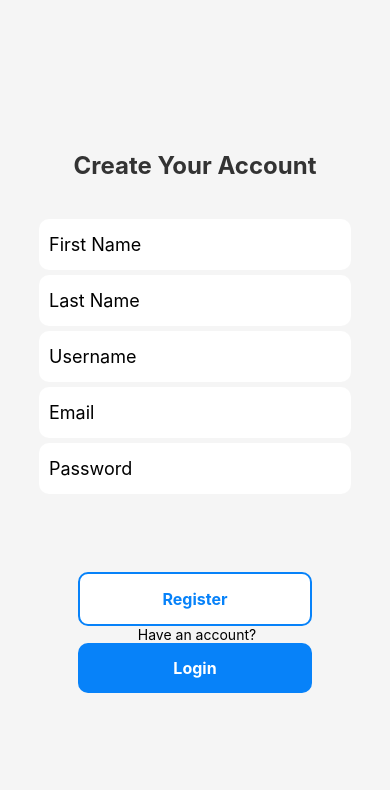
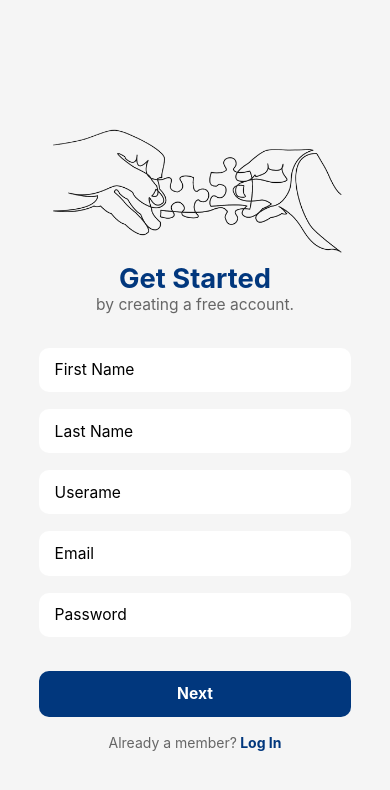
Before and after one commit to shifa004/fixiety-mobile-app, a React Native app: screen /Register in a window 390 px wide. Shown: the top 790 px of the page. Built offline with nearby package versions, Linux system fonts and the light colour scheme.

Commit message:
styled login, register

```diff
--- a/components/Entry.js
+++ b/components/Entry.js
@@ -10,9 +10,7 @@ const screenWidth = Dimensions.get('window').width
 const screenHeight = Dimensions.get('window').height
 
 const Entry = ({route, navigation}) => {
-    const ent = route.params.e
-    console.log(ent)
-
+    const ent = route.params?.e
     const formatDate = (dateString) => {
       const days = ['Sunday', 'Monday', 'Tuesday', 'Wednesday', 'Thursday', 'Friday', 'Saturday'];
       const months = ['January', 'February', 'March', 'April', 'May', 'June', 'July', 'August', 'September', 'October', 'November', 'December'];
--- a/components/Journal.js
+++ b/components/Journal.js
@@ -1,18 +1,38 @@
-import React, { useState } from 'react';
+import React, { useState, useEffect } from 'react';
 import { View, TextInput, StyleSheet, Button, SafeAreaView, Dimensions, TouchableOpacity, Text, KeyboardAvoidingView, Platform, ScrollView } from 'react-native';
 import {AntDesign} from 'react-native-vector-icons';
-import {doc, setDoc, addDoc, collection} from "firebase/firestore";
-import { db } from './config';
+import {doc, setDoc, collection, getDocs, query, where} from "firebase/firestore";
+import { db, auth } from './config';
 import Success from './Success';
+
 
 const screenWidth = Dimensions.get('window').width
 const screenHeight = Dimensions.get('window').height
 
 const Journal = ({ route, navigation }) => {
-  const email = route.params?.email;
   const [entry, setEntry] = useState('');
   const [disabled,setDisabled]=useState(true);
   const [isModalVisible, setModalVisible] = useState(false);
+  const [username, setUsername] = useState();
+
+  const [currentUser, setCurrentUser] = useState(null);
+
+  useEffect(() => {
+    const unsubscribe = auth.onAuthStateChanged(user => {
+      if (user) {
+        // User is signed in
+        setCurrentUser(user);
+      } else {
+        // No user is signed in
+        setCurrentUser(null);
+      }
+    });  return () => unsubscribe();
+  }, []);
+
+  useEffect(()=>{
+    getName()
+    return ()=>{}
+  },)
 
   const changeInput = (e) => {
     if (e === '') {
@@ -45,20 +65,22 @@ const Journal = ({ route, navigation }) => {
     return date + '-' + month + '-' + year;
   }
 
-  const mySet = async() => {
-    const docRef = doc(db, "users", studentId)
-    await setDoc(docRef, { name: name, GPA: GPA, }, {merge:true})
-    .then(() => { console.log('data submitted')
-    setStudentID('')
-    setName('')
-    setGPA('')})
-    .catch((error) => { console.log(error.message) })
-}
+  const getName = async () => {
+    const q = query(collection(db, "accounts"), where("email", "==", currentUser.email));
+    const docs = await getDocs(q);
+    let x = ''
+    docs.forEach((doc) => {
+      x = doc.data().username
+    });
+    setUsername(x)
+  }
 
   async function addEntry() {
       const currentDate = formatDate();
       const docRef = doc(db, "entries", currentDate)
+      let name = username;
       await setDoc(docRef, {
+        username: name,
         score: route.params.anxietyScore,
         feel: route.params.feel,
         entry: entry,
@@ -76,9 +98,10 @@ const Journal = ({ route, navigation }) => {
 
   const closeModal = () => {
     setModalVisible(false);
-    navigation.navigate('JournalCalendar')
+    navigation.navigate('JournalCalendar', {username: username})
   };
 
+  getName()
   return (
     <KeyboardAvoidingView style={styles.container} behavior={Platform.OS == 'ios' ? "padding" : "height"}>
         <View style={styles.close}>
--- a/components/JournalCalendar.js
+++ b/components/JournalCalendar.js
@@ -1,40 +1,88 @@
-import { StyleSheet, Text, SafeAreaView, View, Dimensions, TouchableOpacity, ScrollView } from 'react-native'
+import { StyleSheet, Text, SafeAreaView, View, Dimensions, TouchableOpacity, ScrollView, LogBox } from 'react-native'
 import React, {useState, useEffect} from 'react'
-import {doc, setDoc, getDocs, addDoc, collection} from "firebase/firestore";
-import { db } from './config';
+import {doc, setDoc, getDocs, addDoc, collection, query, where} from "firebase/firestore";
+import { db, auth } from './config';
 import {Card, Avatar } from '@rneui/themed';
 import { MaterialCommunityIcons} from 'react-native-vector-icons';
+
+// Suppress specific warnings
+LogBox.ignoreAllLogs();
 
 const screenWidth = Dimensions.get('window').width
 const screenHeight = Dimensions.get('window').height
 
 const JournalCalendar = ({route,navigation}) => {
   const [entries, setEntries] = useState([]);
+  const [todayEntryExists, setTodayEntryExists] = useState(false);
+  const [currentUser, setCurrentUser] = useState(null);
+  const [username, setUsername] = useState();
+
+  useEffect(() => {
+    const unsubscribe = auth.onAuthStateChanged(user => {
+      if (user) {
+        // User is signed in
+        setCurrentUser(user);
+      } else {
+        // No user is signed in
+        setCurrentUser(null);
+      }
+    });  return () => unsubscribe();
+  }, []);
+
+  useEffect(()=>{
+    getName()
+    return ()=>{}
+  },)
+
   useEffect(() => {
     readAll();
+    return ()=>{}
   });
 
-  const readAll = async () => {
-    const docs = await getDocs(collection(db, "entries"));
-    const temp = []
+  const getName = async () => {
+    const q = query(collection(db, "accounts"), where("email", "==", currentUser?.email));
+    const docs = await getDocs(q);
+    let x = ''
     docs.forEach((doc) => {
-      let t = {}
-      t['date'] = doc.id
-      t['entry'] = doc.data().entry
-      t['feel'] = doc.data().feel
-      t['score'] = doc.data().score
-      temp.push(t)
+      x = doc.data().username
     });
-    temp.sort((a, b) => parseDate(a.date) - parseDate(b.date));
-    setEntries([...temp]);
-
+    setUsername(x)
   }
 
-  const getCurrentDate=()=>{
+  const readAll = async () => {
+    const originalDate = getCurrentDate();
+    const parts = originalDate.split('-');
+    const todayDateString = `${parseInt(parts[2], 10)}-${parseInt(parts[1], 10)}-${parts[0]}`;
+    try {
+      if (currentUser.email){
+      const q = query(collection(db, "entries"), where("username", "==", username));
+      const docs = await getDocs(q);
+      const temp = [];
+      docs.forEach((doc) => {
+        let t = {};
+        t['date'] = doc.id;
+        t['entry'] = doc.data().entry;
+        t['feel'] = doc.data().feel;
+        t['score'] = doc.data().score;
+        temp.push(t);
+        if (doc.id === todayDateString) {
+          setTodayEntryExists(true);
+        }
+      });
+      temp.sort((a, b) => parseDate(a.date) - parseDate(b.date));
+      setEntries([...temp]);
+    }
+    } catch (error) {
+      console.log(error.message);
+    }
+  };
+
+
+  const getCurrentDate = () => {
     var date = new Date().getDate();
     var month = new Date().getMonth() + 1;
     var year = new Date().getFullYear();
-    return date + '-' + month + '-' + year;
+    return `${year}-${month}-${date}`;
   }
 
   function parseDate(dateStr) {
@@ -55,6 +103,17 @@ const JournalCalendar = ({route,navigation}) => {
   return (
     <SafeAreaView style ={styles.container}>
       <ScrollView contentContainerStyle ={styles.all}>
+      <TouchableOpacity
+          style={styles.logButton}
+          onPress={() => {
+            if (!todayEntryExists) {
+              navigation.navigate('Scale'); // Assuming 'Scale' is the name of your component to log an entry
+            }
+          }}
+          disabled={todayEntryExists}
+        >
+        <Text style={[styles.logButtonText, {color: todayEntryExists ? 'grey' : 'black',}]}>Log Today's Mood</Text>
+        </TouchableOpacity>
         {(entries.map((x, i) => {
           const e = findEmojiByLabel(x.feel);
           return (
@@ -113,5 +172,17 @@ const styles = StyleSheet.create({
   },
   scr: {
     fontSize: screenWidth*0.04
-  }
+  },
+  logButton: {
+    width: screenWidth - 40, // Subtracts the margins on the left and right
+    backgroundColor: '#e0e0e0', // Placeholder color
+    alignItems: 'center',
+    justifyContent: 'center',
+    padding: 10,
+    borderRadius: 5,
+    margin: 20,
+  },
+  logButtonText: {
+    fontWeight: 'bold',
+  },
 })
--- a/components/Login.js
+++ b/components/Login.js
@@ -1,8 +1,11 @@
-import { StyleSheet, TextInput, View,TouchableOpacity,Text,KeyboardAvoidingView, Alert } from 'react-native'
-import React,{useEffect, useState} from 'react';
+import React, { useState, useEffect } from 'react';
+import { StyleSheet, TextInput, View, TouchableOpacity, Text, KeyboardAvoidingView, Platform, Image, Alert, Dimensions } from 'react-native';
 import { createUserWithEmailAndPassword, signInWithEmailAndPassword } from "firebase/auth";
 import { db, auth } from './config';
 import { doc, getDoc } from "firebase/firestore";
+
+const screenWidth = Dimensions.get('window').width
+const screenHeight = Dimensions.get('window').height
 
 const Login = ({navigation}) => {
 
@@ -33,32 +36,57 @@ const Login = ({navigation}) => {
         } else {
         // doc.data() will be undefined in this case
         console.log("No such document!");
+        Alert.alert('Error', 'Invalid email or password');
+        setSignedIn(false);
         }
         console.log('Logged in')
         setSignedIn(true)
         console.log("Email retrieved from docSnap:", docSnap.data().email);
         navigation.navigate('MyDrawer', {email: docSnap.data().email})
     })
-    .catch((error) => {console.log(error.message);
-    setSignedIn(false)})
+    .catch((error) => {
+      console.log(error.message);
+      setSignedIn(false)
+      Alert.alert('Error', 'Login failed. Please try again.');
+    })
   }
 
   return (
-    <KeyboardAvoidingView style={styles.container}>
+    <KeyboardAvoidingView behavior={Platform.OS == 'ios' ? "padding" : "height"} style={styles.container}>
+      <View style={styles.logoContainer}>
+        <Image
+          source={require('../assets/login.png')}
+          style={styles.logo}
+        />
+        <Text style={styles.title}>Welcome back</Text>
+        <Text style={styles.subtitle}>sign in to access your account</Text>
+      </View>
+
       <View style={styles.inputContainer}>
-        <TextInput placeholder='Email' value={email} onChangeText={text =>  setEmail(text)} style={styles.input} autoCorrect={false} autoCapitalize={'none'}/>
-        <TextInput placeholder='Password' value={password} onChangeText={text =>  setPassword(text)} style={styles.input}secureTextEntry/>
+        <TextInput
+          placeholder='Enter your email'
+          value={email}
+          onChangeText={text => setEmail(text)}
+          style={styles.input}
+          autoCorrect={false}
+          autoCapitalize='none'
+          keyboardType='email-address'
+        />
+        <TextInput
+          placeholder='Password'
+          value={password}
+          onChangeText={text => setPassword(text)}
+          style={styles.input}
+          secureTextEntry
+        />
       </View>
-      <View>
-      </View>
+
       <View style={styles.buttonContainer}>
         <TouchableOpacity style={styles.button} onPress={handleLogin}>
-          <Text style={styles.buttonText}>Login</Text>
+          <Text style={styles.buttonText}>Next</Text>
         </TouchableOpacity>
-
-        <Text>Don't have an account?</Text>
-        <TouchableOpacity style={[styles.button, styles.buttonOutLine]} onPress={handleRegister}>
-          <Text style={[styles.buttonText, styles.buttonOutLineText]}>Register</Text>
+        <TouchableOpacity onPress={handleRegister}>
+          <Text style={styles.registerText}>New Member? <Text style={styles.registerNowText}>Register now</Text></Text>
         </TouchableOpacity>
       </View>
     </KeyboardAvoidingView>
@@ -70,51 +98,69 @@ export default Login
 const styles = StyleSheet.create({
   container: {
     flex: 1,
+    backgroundColor: 'white',
+    alignItems: 'center',
     justifyContent: 'center',
-    alignItems: 'center'
+  },
+  logoContainer: {
+    alignItems: 'center',
+    marginBottom: screenHeight*0.03,
+  },
+  logo: {
+    height: screenHeight*0.4,
+    width: screenWidth*0.9
+  },
+  title: {
+    fontSize: screenWidth*0.08,
+    fontWeight: 'bold',
+    color: '#01377D',
+  },
+  subtitle: {
+    fontSize: screenWidth*0.04,
+    color: '#666',
+  },
+  inputContainer: {
+    width: screenWidth*0.8,
   },
   input: {
-    fontSize: 18,
-    backgroundColor: 'white',
-    paddingHorizontal: 10,
-    paddingVertical: 15,
+    backgroundColor: '#fff',
+    paddingHorizontal: screenWidth*0.04,
+    paddingVertical: screenHeight*0.015,
     borderRadius: 10,
-    marginTop: 5
-  },
-  inputContainer: {
-    width: '80%'
+    marginTop: screenHeight*0.03,
+    fontSize: screenWidth*0.04,
+    shadowColor: '#000',
+    shadowOffset: {
+      width: 0,
+      height: 2,
+    },
+    shadowOpacity: 0.25,
+    shadowRadius: 3.84,
+    elevation: 5,
   },
   button: {
-    width: '100%',
+    backgroundColor: '#89ABE3', // Reddish color for the button
+    padding: screenWidth*0.035,
+    borderRadius: 10,
+    marginTop: screenHeight*0.03,
+    width: screenWidth*0.8,
     alignItems: 'center',
-    backgroundColor: '#0782F9',
-    borderRadius: 10,
-    padding: 15
   },
   buttonContainer: {
-    width: '60%',
-    justifyContent: 'center',
+    width: screenWidth*0.6,
     alignItems: 'center',
-    marginTop: 40
-  },
-  buttonOutLine: {
-    width: '100%',
-    alignItems: 'center',
-    backgroundColor: 'white',
-    borderRadius: 10,
-    padding: 15,
-    marginTop: 5,
-    borderColor: '#0782F9',
-    borderWidth: 2
   },
   buttonText: {
-    fontWeight: '700',
-    color: 'white',
-    fontSize: 16
+    color: '#fff',
+    fontSize: screenWidth*0.045,
+    fontWeight: 'bold',
   },
-  buttonOutLineText: {
-    fontWeight: '700',
-    color: '#0782F9',
-    fontSize: 16
-  }
-})
+  registerText: {
+    marginTop: screenHeight*0.03,
+    color: '#666',
+  },
+  registerNowText: {
+    color: '#01377D',
+    fontWeight: 'bold',
+  },
+});
--- a/components/MyDrawer.js
+++ b/components/MyDrawer.js
@@ -1,6 +1,5 @@
 import Forum from './Forum';
 import Home from './Home';
-import Journal from './Journal';
 import { createDrawerNavigator } from '@react-navigation/drawer';
 import JournalCalendar from './JournalCalendar';
 
@@ -10,8 +9,8 @@ const MyDrawer = () => {
   return (
     <Drawer.Navigator>
       <Drawer.Screen name="Home" component={Home} />
-      <Drawer.Screen name="Journal" component={JournalCalendar} />
-      <Drawer.Screen name="Forum" component={Forum} />
+      {/* <Drawer.Screen name="Journal" component={JournalCalendar} />
+      <Drawer.Screen name="Forum" component={Forum} /> */}
     </Drawer.Navigator>
   );
 }
--- a/components/Register.js
+++ b/components/Register.js
@@ -1,4 +1,4 @@
-import { StyleSheet, TextInput, Dimensions, View,TouchableOpacity,Text,KeyboardAvoidingView, Alert } from 'react-native'
+import { StyleSheet, TextInput, Dimensions, View,TouchableOpacity,Text, KeyboardAvoidingView, Platform, Alert , Image} from 'react-native'
 import React,{useEffect, useState} from 'react';
 import { createUserWithEmailAndPassword } from "firebase/auth";
 import { setDoc, doc } from "firebase/firestore";
@@ -46,27 +46,65 @@ const Register = ({navigation}) => {
   }
 
   return (
-    <KeyboardAvoidingView style={styles.container}>
-      <Text style={styles.title}>Create Your Account</Text>
+    <KeyboardAvoidingView behavior={Platform.OS == 'ios' ? "padding" : "height"} style={styles.container}>
+      <View style={styles.headerContainer}>
+        <Image
+          source={require('../assets/register.png')} // Replace with your graphic image path
+          style={styles.headerGraphic}
+        />
+        <Text style={styles.title}>Get Started</Text>
+        <Text style={styles.subtitle}>by creating a free account.</Text>
+      </View>
+
       <View style={styles.inputContainer}>
-        <TextInput placeholder='First Name' value={firstName} onChangeText={text =>  setFirst(text)} style={styles.input} autoCorrect={false} autoCapitalize={'none'}/>
-        <TextInput placeholder='Last Name' value={lastName} onChangeText={text =>  setLast(text)} style={styles.input} autoCorrect={false} autoCapitalize={'none'}/>
-        <TextInput placeholder='Username' value={username} onChangeText={text =>  setUsername(text)} style={styles.input} autoCorrect={false} autoCapitalize={'none'}/>
-        <TextInput placeholder='Email' value={email} onChangeText={text =>  setEmail(text)} style={styles.input} autoCorrect={false} autoCapitalize={'none'}/>
-        <TextInput placeholder='Password' value={password} onChangeText={text =>  setPassword(text)} style={styles.input}secureTextEntry/>
+        <TextInput
+          placeholder='First Name'
+          value={firstName}
+          onChangeText={(text) => {setFirst(text)}}
+          style={styles.input}
+        />
+        <TextInput
+          placeholder='Last Name'
+          value={lastName}
+          onChangeText={(text) => {setLast(text)}}
+          style={styles.input}
+        />
+        <TextInput
+          placeholder='Userame'
+          value={username}
+          onChangeText={(text) => {setUsername(text)}}
+          autoCorrect={false}
+          autoCapitalize='none'
+          style={styles.input}
+        />
+        <TextInput
+          placeholder='Email'
+          value={email}
+          onChangeText={text => setEmail(text)}
+          style={styles.input}
+          autoCorrect={false}
+          autoCapitalize='none'
+          keyboardType='email-address'
+        />
+        <TextInput
+          placeholder='Password'
+          value={password}
+          onChangeText={text => setPassword(text)}
+          style={styles.input}
+          autoCorrect={false}
+          autoCapitalize='none'
+          secureTextEntry
+        />
       </View>
-      <View>
-      </View>
-      <View style={styles.buttonContainer}>
 
-        <TouchableOpacity style={[styles.button, styles.buttonOutLine]} onPress={handleRegister}>
-          <Text style={[styles.buttonText, styles.buttonOutLineText]}>Register</Text>
-        </TouchableOpacity>
+      <TouchableOpacity style={styles.button} onPress={handleRegister}>
+        <Text style={styles.buttonText}>Next</Text>
+      </TouchableOpacity>
 
-        <Text> Have an account?</Text>
-
-        <TouchableOpacity style={styles.button} onPress={handleLogin}>
-          <Text style={styles.buttonText}>Login</Text>
+      <View style={styles.footerContainer}>
+        <Text style={styles.footerText}>Already a member?</Text>
+        <TouchableOpacity onPress={handleLogin}>
+          <Text style={styles.loginText}> Log In</Text>
         </TouchableOpacity>
       </View>
     </KeyboardAvoidingView>
@@ -82,55 +120,59 @@ const styles = StyleSheet.create({
     alignItems: 'center',
     backgroundColor: '#f5f5f5'
   },
+  headerContainer: {
+    alignItems: 'center',
+    marginBottom: screenHeight*0.02,
+  },
+  headerGraphic: {
+    height: screenHeight*0.2,
+    width: screenWidth*0.8,
+  },
   title: {
-    fontSize: 24,
-    fontWeight: '700',
-    color: '#333',
-    marginBottom: screenHeight*0.04,
+    fontSize: screenWidth*0.07,
+    fontWeight: 'bold',
+    color: '#01377D',
+  },
+  subtitle: {
+    fontSize: screenWidth*0.04,
+    color: '#666',
   },
   input: {
-    fontSize: 18,
-    backgroundColor: 'white',
-    paddingHorizontal: 10,
-    paddingVertical: 15,
+    backgroundColor: '#fff',
+    fontSize: screenWidth*0.04,
+    paddingHorizontal: screenWidth*0.04,
+    paddingVertical: screenHeight*0.015,
     borderRadius: 10,
-    marginTop: 5
+    marginTop: screenHeight*0.02
   },
   inputContainer: {
-    width: '80%',
+    width: screenWidth*0.8,
     marginBottom: screenHeight*0.04
   },
+  footerContainer: {
+    flexDirection:'row',
+    justifyContent:'center',
+    alignItems: 'center',
+    marginTop: screenHeight*0.02,
+  },
+  footerText: {
+    color: '#666',
+    fontSize: 14,
+  },
+  loginText: {
+    color: '#01377D',
+    fontWeight: 'bold',
+  },
   button: {
-    width: '100%',
+    width: screenWidth*0.8,
     alignItems: 'center',
-    backgroundColor: '#0782F9',
+    backgroundColor: '#01377D',
     borderRadius: 10,
-    padding: 15
-  },
-  buttonContainer: {
-    width: '60%',
-    justifyContent: 'center',
-    alignItems: 'center',
-    marginTop: 40
-  },
-  buttonOutLine: {
-    width: '100%',
-    alignItems: 'center',
-    backgroundColor: 'white',
-    borderRadius: 10,
-    padding: 15,
-    marginTop: 5,
-    borderColor: '#0782F9',
-    borderWidth: 2
+    padding: screenWidth*0.035,
   },
   buttonText: {
     fontWeight: '700',
     color: 'white',
-    fontSize: 16
-  },
-  buttonOutLineText: {
-    fontWeight: '700',
-    color: '#0782F9',
-    fontSize: 16
+    fontSize: screenWidth*0.04
   }
 })
--- a/components/Scale.js
+++ b/components/Scale.js
@@ -15,7 +15,7 @@ const Scale = ({route, navigation}) => {
     navigation.navigate({ name: 'Feel', params: { anxietyScore: sliderValue }, merge: true })
   }
 
-  console.log(sliderValue)
+  // console.log(sliderValue)
   return (
     <SafeAreaView style={styles.container}>
       <View style={styles.close}>
--- a/components/WelcomePage.js
+++ b/components/WelcomePage.js
@@ -50,16 +50,17 @@ const styles = StyleSheet.create({
     marginBottom: 20,
   },
   button: {
-    height: screenHeight*0.055,
-    width: screenWidth*0.4,
-    borderRadius: 25,
+    height: screenHeight*0.07,
+    width: screenWidth*0.5,
+    borderRadius: 10,
+    marginTop: screenHeight*0.01,
     marginBottom: screenHeight*0.02,
     justifyContent:"center"
   },
   buttonText: {
     textAlign: 'center',
     color: '#FFFFFF',
-    fontSize: screenWidth*0.04,
+    fontSize: screenWidth*0.05,
     fontWeight: 'bold',
   }
 });
```
Also changed, not shown: components/AuthContext.js (deleted, +0 -26 lines), components/Feel.js (+4 -6 lines), assets/login.png (added), assets/register.png (added).
